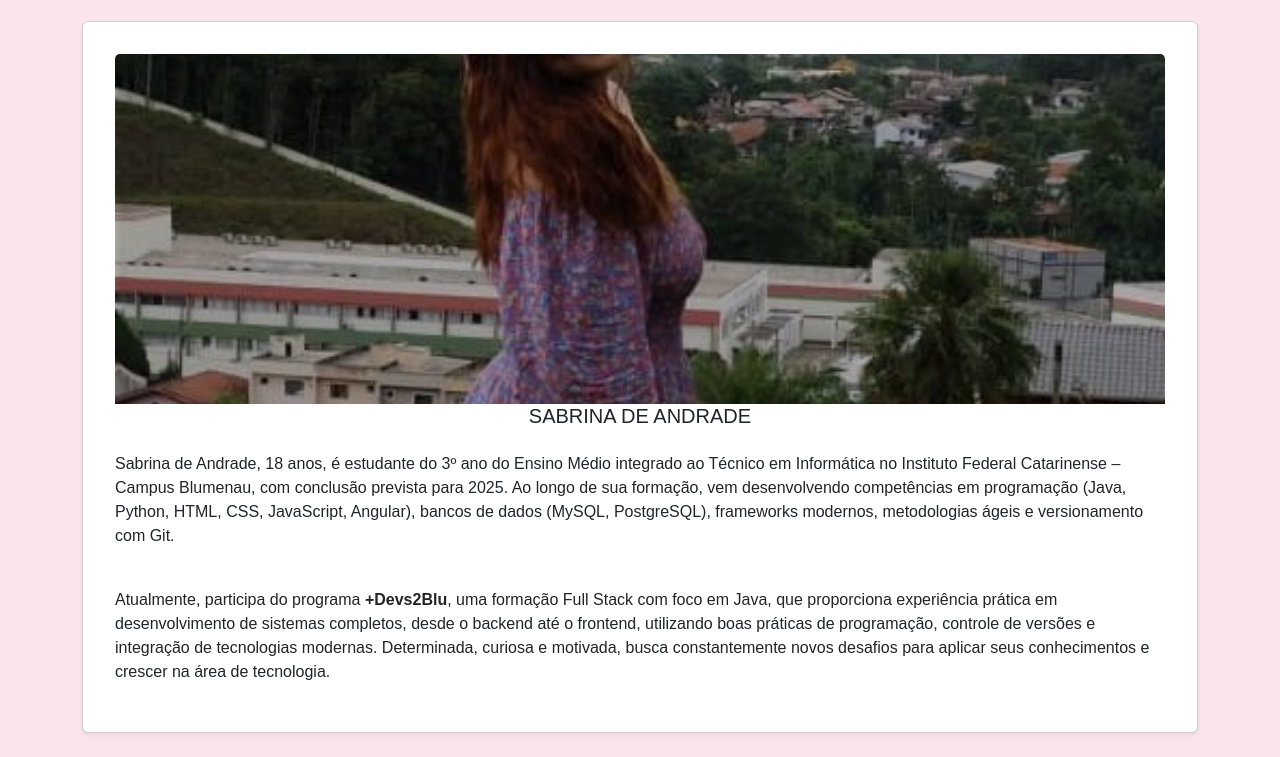
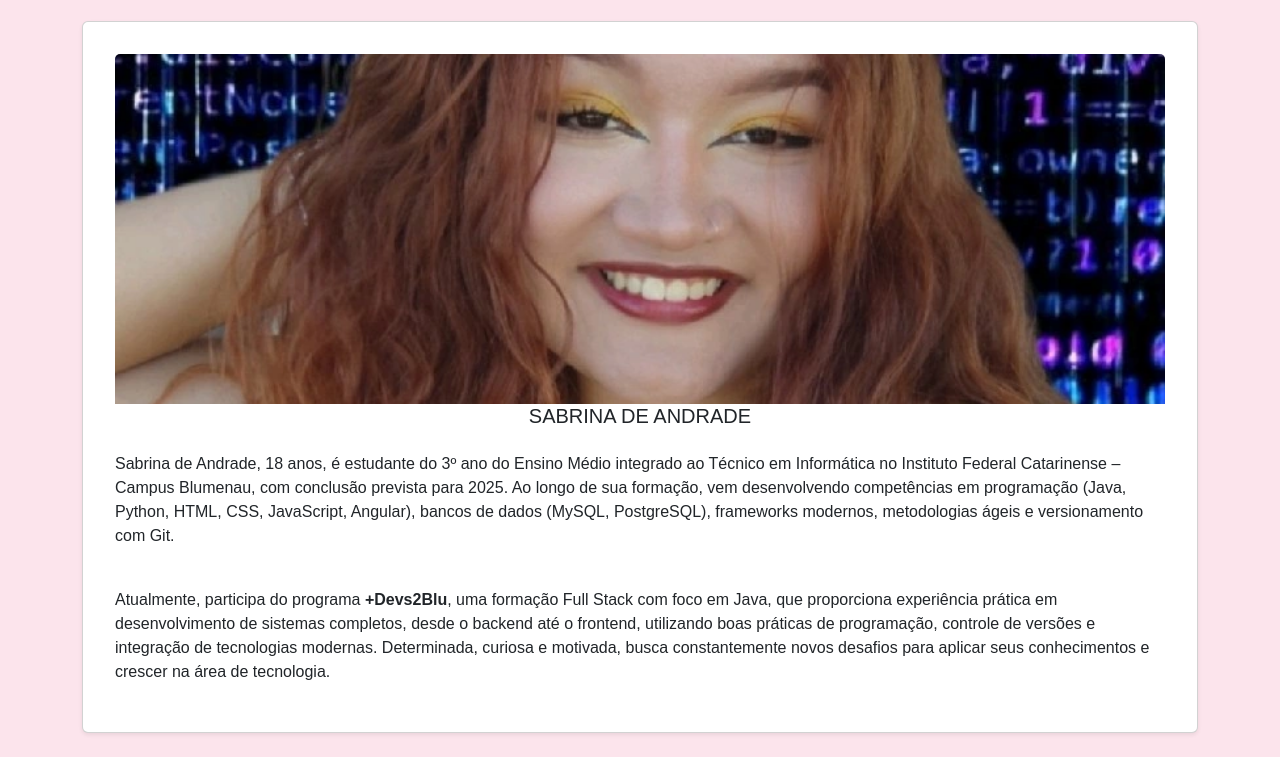
Before and after one commit to SabrinaDeAndrade/PORTFOLIO, a plain HTML site: page contatos.html in a window 1280 px wide. Shown: the part 145-902 px from the top of the page. Drawn offline with nearby package versions, Linux system fonts and the light colour scheme.

Commit message:
desbugado

```diff
--- a/contatos.html
+++ b/contatos.html
@@ -51,7 +51,7 @@
 
     <div class="card mb-4 mx-auto shadow-sm card-custom2 p-3">
       <div class="card-body">
-        <img src="eu.jpg" class="card-img-top" alt="Loja de Ursinhos">
+        <img src="perfil.png" class="card-img-top" alt="Loja de Ursinhos">
         <h5 class="card-title text-center mb-4">SABRINA DE ANDRADE</h5>
         <p class="card-text">
           Sabrina de Andrade, 18 anos, é estudante do 3º ano do Ensino Médio integrado ao Técnico em Informática no Instituto Federal Catarinense – Campus Blumenau,
```
